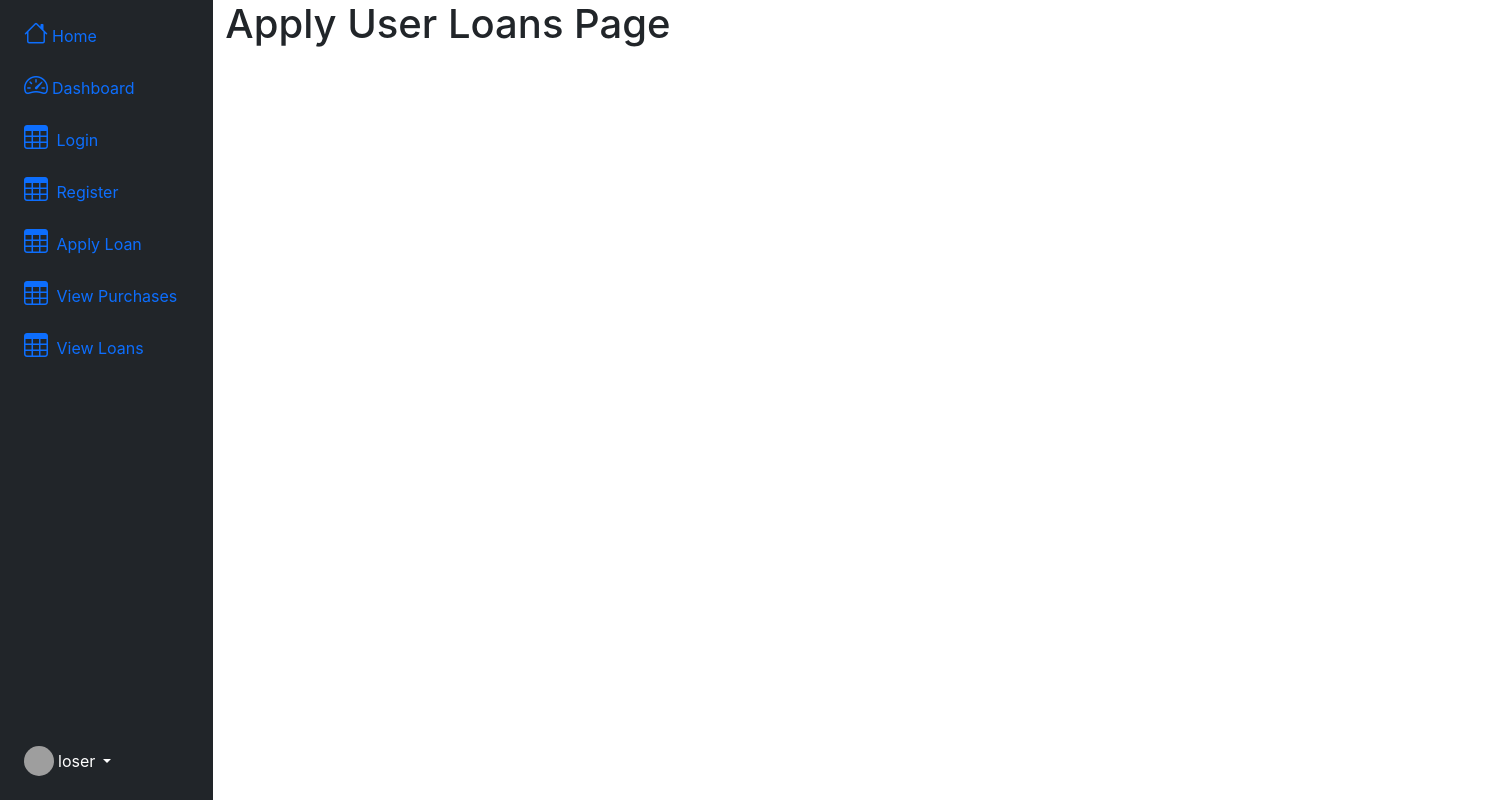
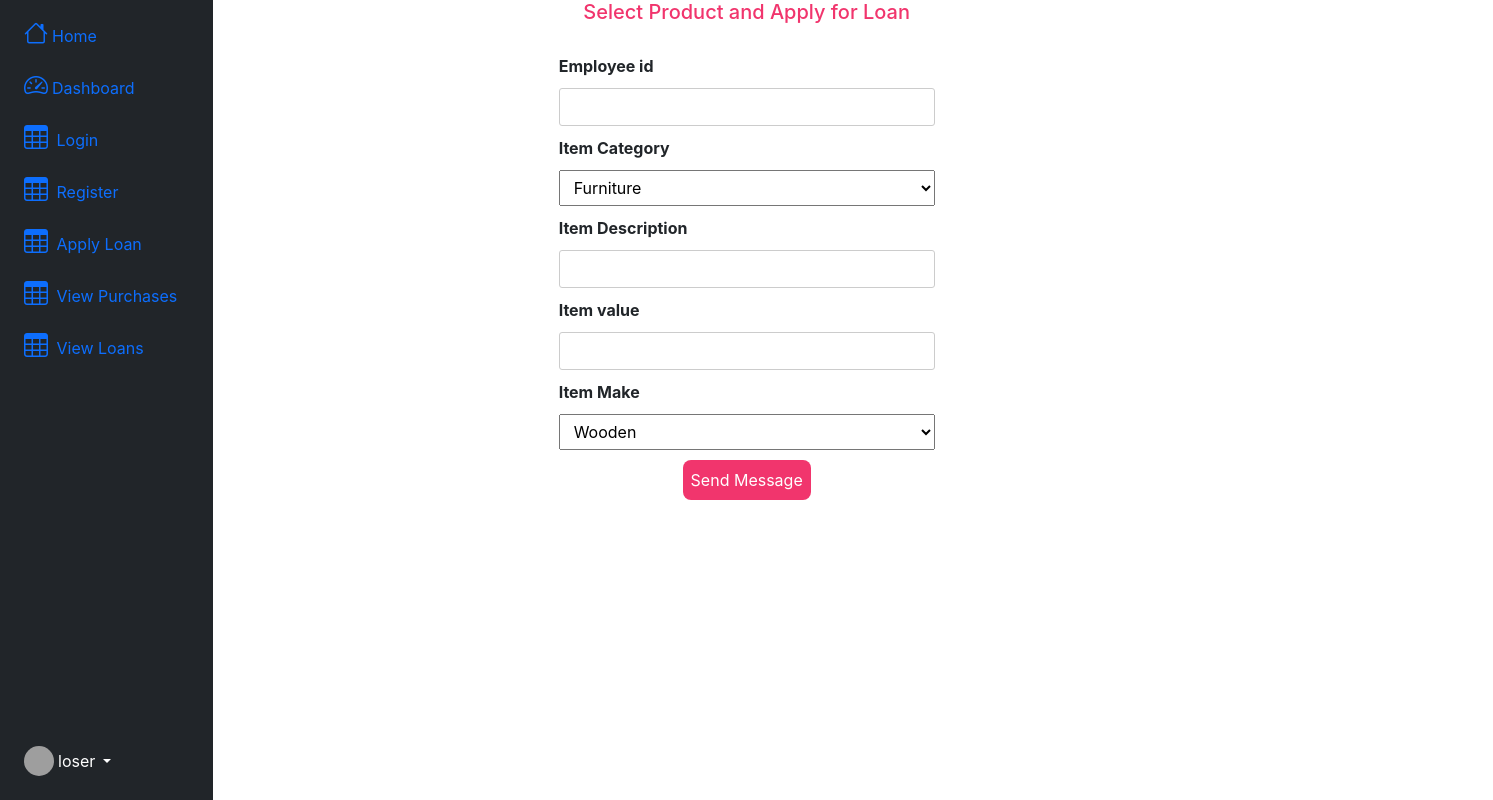
Before and after one commit to Hariom1509/LoanWell, a React (Create React App) app: page /apply in a window 1280 px wide. Shown: the whole page, 1493 px wide, since content can reach past the window. Built offline with nearby package versions, Linux system fonts and the light colour scheme; grey boxes are pictures that could not be loaded.

Commit message:
Added Apply Loans

```diff
--- a/src/components/ApplyUserLoans.js
+++ b/src/components/ApplyUserLoans.js
@@ -1,15 +1,107 @@
 import React from "react";
+import { useState } from 'react';
+import { useNavigate } from 'react-router-dom';
+import '../style/ApplyUserLoan.css';
+import loanCardData from "../data/loanCard.json";
+import makeForType from "../data/makeForType.json";
 
 const ApplyUserLoans = () => {
 
-    console.log('Apply User Loan');
-    return(
-        <>
-        <div>
-            <h1>Apply User Loans Page</h1>
+    const [firstname, setFirstname] = useState('');
+    const [lastname, setLastname] = useState('');
+    const [email, setEmail] = useState('');
+    const [message, setMessage] = useState('');
+    const [details, setDetails] = useState('');
+    const [isPending, setIsPending] = useState(false);
+    const history = useNavigate();
+
+    const handleSubmit = (e) => {
+        e.preventDefault();
+        const contactFormSubmit = { firstname, lastname, email, message, details };
+        console.log(contactFormSubmit);
+
+        setIsPending(true);
+        fetch('https://krishi-charcha.herokuapp.com/addInquiry', {
+            method: 'POST',
+            headers: { "Content-Type": "application/json" },
+            body: JSON.stringify(contactFormSubmit)
+        }).then(() => {
+            console.log('new inquiry added');
+            alert("Thank You! You will recieve email in next 24 hours");
+            setIsPending(false);
+            // history.go(-1);
+            // history.push('/');
+        })
+
+
+        // history.go(-1);
+    }
+
+
+
+    return (
+        <div className="create">
+            <h2>Select Product and Apply for Loan</h2>
+            <form action="" onSubmit={handleSubmit}>
+                <label htmlFor="">Employee id</label>
+                <input type="text"
+                    required
+                    value={firstname}
+                    onChange={(e) => setFirstname(e.target.value)}
+                />
+                <label htmlFor="">Item Category</label>
+                {/* <input type="text"
+                    required
+                    value={lastname}
+                    onChange={(e) => setLastname(e.target.value)}
+                /> */}
+                <select required >
+                    { loanCardData.map(items => {
+                        return <option value={items.loan_type}>
+                            {items.loan_type}</option>;
+                        })
+                    }
+                </select>
+                {/* dropdown1 ={this.state.dropdown1} */}
+                <label htmlFor="">Item Description</label>
+                <input type="email"
+                    required
+                    value={email}
+                    onChange={(e) => setEmail(e.target.value)}
+                />
+                <label htmlFor="">Item value</label>
+                <input type="text"
+                    required
+                    value={message}
+                    onChange={(e) => setMessage(e.target.value)}
+                />
+                <label htmlFor="">Item Make</label>
+                {/* <textarea
+                    value={details}
+                    onChange={(e) => setDetails(e.target.value)}
+                ></textarea> */}
+                 <select required >
+                    { makeForType.filter(function(el){return el.type == "Furniture"})[0].make.map(items => {
+                        return <option value={items}>
+                            {items}</option>;
+                        })
+                    }
+                </select>
+                {!isPending && <button>Send Message</button>}
+                {isPending && <button disabled>Sending...</button>}
+                {/* <p>{title}</p>
+                <p>{body}</p>
+                <p>{author}</p> */}
+                <div>
+                    {console.log(makeForType.filter(function(el){return el.type == "Furniture"})[0].make)}
+                    {console.log(makeForType)}
+                </div>
+            </form>
+
         </div>
-        </>
     );
+
+
 };
 
 export default ApplyUserLoans;
--- /dev/null
+++ b/src/data/loanCard.json
@@ -0,0 +1,13 @@
+
+[
+    {
+        "load_id":1,
+        "loan_type":"Furniture",
+        "duration": 5
+    },
+    {
+        "load_id":2,
+        "loan_type":"Stationary",
+        "duration": 1
+    }
+]
--- /dev/null
+++ b/src/data/makeForType.json
@@ -0,0 +1,17 @@
+[
+    {
+        "type": "Furniture",
+        "make" : [
+            "Wooden",
+            "PVC",
+            "Iron"
+        ]
+    },
+    {
+        "type": "Stationary",
+        "make" : [
+            "Plastic",
+            "Paper"
+        ]
+    }
+]
--- /dev/null
+++ b/src/style/ApplyUserLoan.css
@@ -0,0 +1,36 @@
+.create {
+    max-width: 400px;
+    margin: 0 auto;
+    text-align: center;
+}
+
+.create label {
+    text-align: left;
+    display: block;
+}
+
+.create h2 {
+    font-size: 20px;
+    color: #f1356d;
+    margin-bottom: 30px;
+}
+
+.create input,
+.create textarea,
+.create select {
+    width: 100%;
+    padding: 6px 10px;
+    margin: 10px 0;
+    border: 1px solid solid #ddd;
+    box-sizing: border-box;
+    display: block;
+}
+
+.create button {
+    background: #f1356d;
+    color: #fff;
+    border: 0;
+    padding: 8px;
+    border-radius: 8px;
+    cursor: pointer;
+}
```
